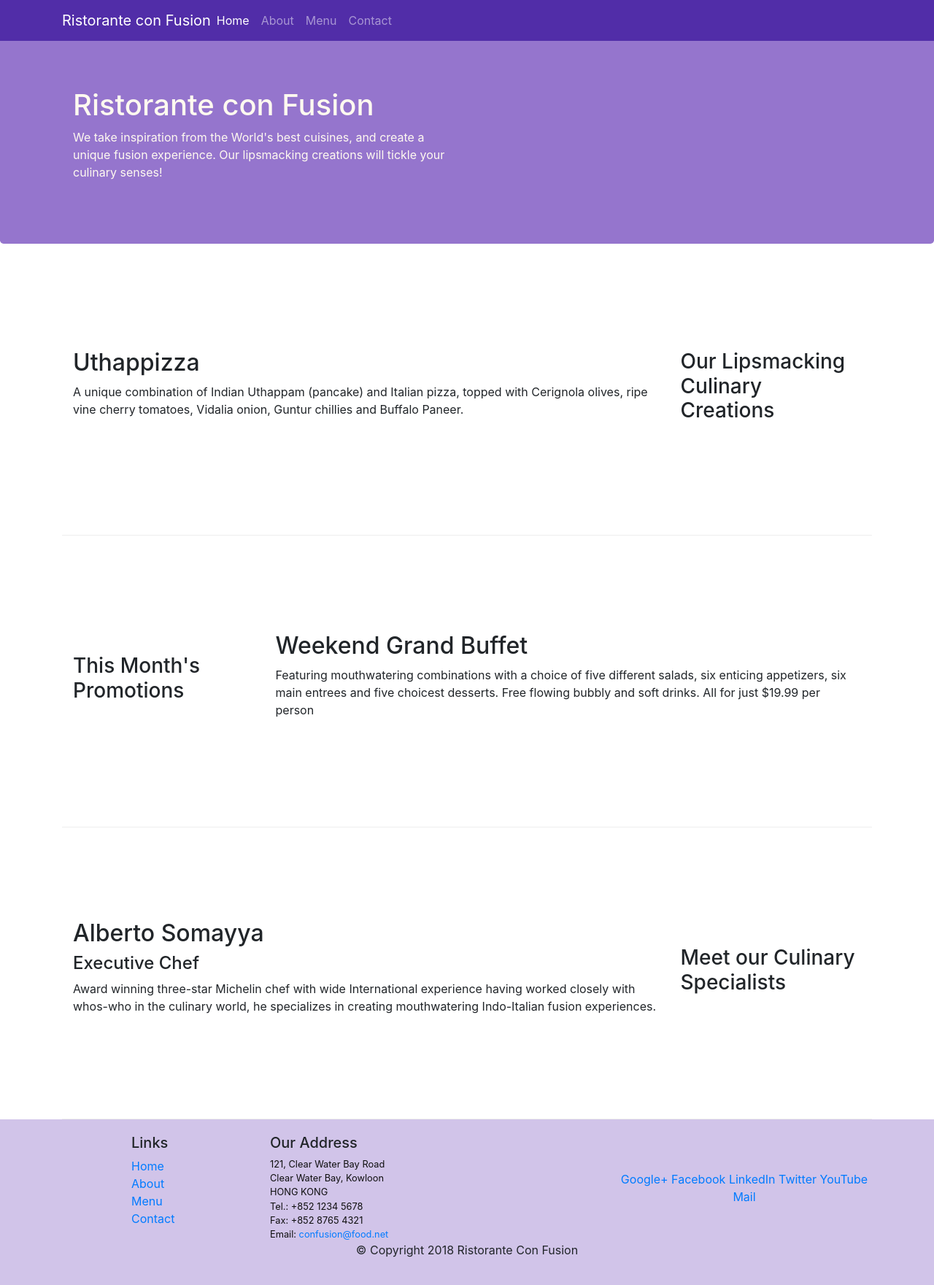
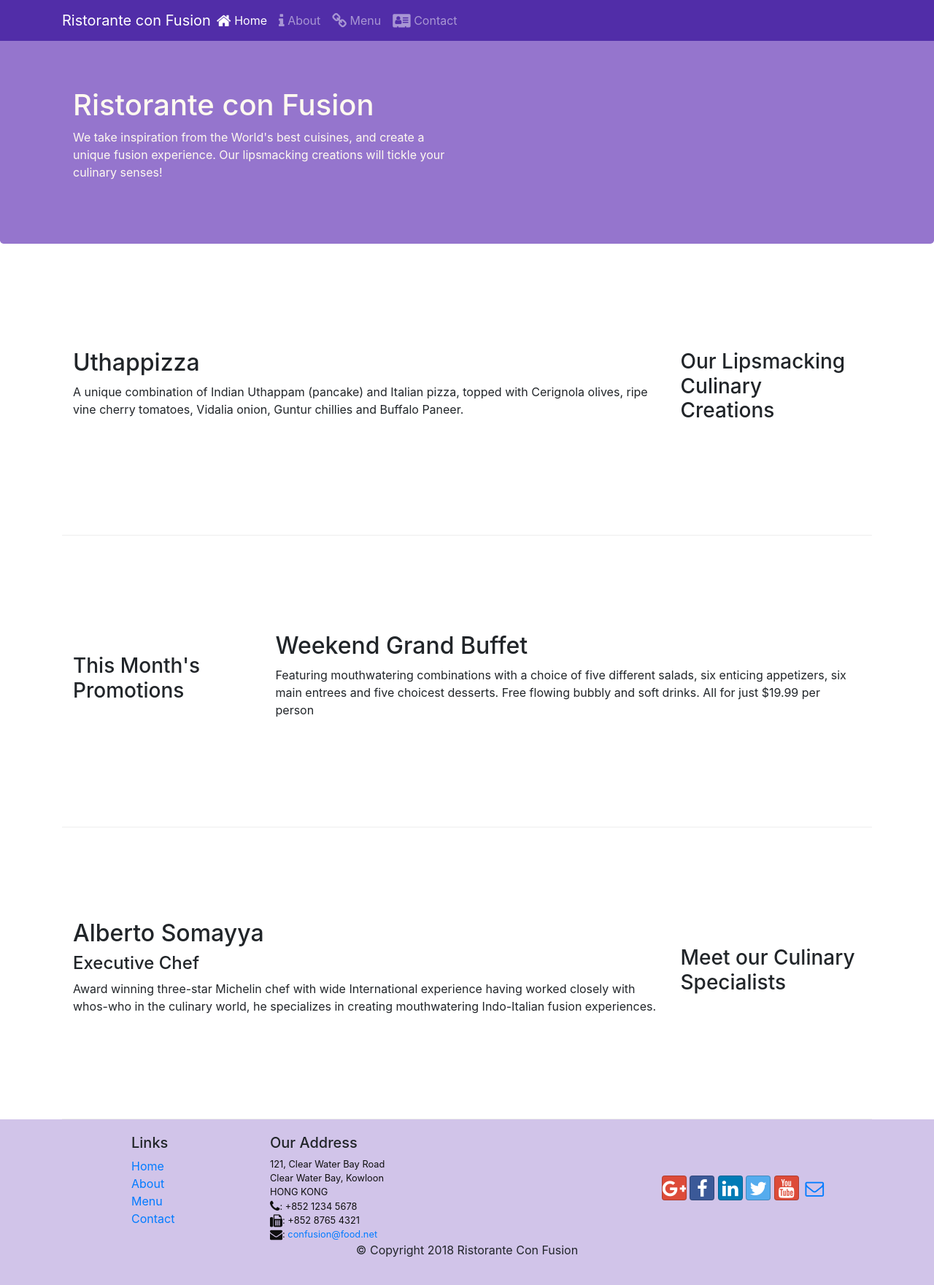
Before and after one commit to EshwarThummala/con-Fusion, a website: page index.html in a window 1280 px wide. Shown: the whole page at 73% size. Drawn offline with nearby package versions, Linux system fonts and the light colour scheme.

Commit message:
Icon fonts

```diff
--- a/index.html
+++ b/index.html
@@ -8,7 +8,9 @@
     <meta http-equiv="x-ua-compatible" content="ie=edge">
 
     <!-- Bootstrap CSS -->
-    <link rel="stylesheet" href="node_modules/bootstrap/dist/css/bootstrap.min.css">
+    <link rel="stylesheet" href="node_modules/bootstrap/dist/css/bootstrap.min.css" />
+    <link rel="stylesheet" href="node_modules/font-awesome/css/font-awesome.min.css" />
+    <link rel="stylesheet" href="node_modules/bootstrap-social/bootstrap-social.css" />
     <link rel="stylesheet" href="CSS/styles.css" />
     <title>Ristorante Con Fusion</title>
 </head>
@@ -22,10 +24,10 @@
             <a class="navbar-brand mr-auto" href="#">Ristorante con Fusion</a>
             <div class="collapse navbar-collapse" id="Navbar">
                 <ul class="navbar-nav mr-auto">
-                    <li class="nav-item active"><a class="nav-link" href="#">Home</a></li>
-                    <li class="nav-item"><a class="nav-link" href="aboutus.html">About</a></li>
-                    <li class="nav-item"><a class="nav-link" href="#">Menu</a></li>
-                    <li class="nav-item"><a class="nav-link" href="#">Contact</a></li>
+                    <li class="nav-item active"><a class="nav-link" href="#"><span class="fa fa-home fa-lg"></span> Home</a></li>
+                    <li class="nav-item"><a class="nav-link" href="aboutus.html"><span class="fa fa-info fa-lg"></span> About</a></li>
+                    <li class="nav-item"><a class="nav-link" href="#"><span class="fa fa-link fa-lg"></span> Menu</a></li>
+                    <li class="nav-item"><a class="nav-link" href="#"><span class="fa fa-address-card fa-lg"></span> Contact</a></li>
                 </ul>
             </div>
         </div>
@@ -95,19 +97,19 @@
                         121, Clear Water Bay Road<br>
                         Clear Water Bay, Kowloon<br>
                         HONG KONG<br>
-                        Tel.: +852 1234 5678<br>
-                        Fax: +852 8765 4321<br>
-                        Email: <a href="mailto:confusion@food.net">confusion@food.net</a>
+                        <i class="fa fa-phone fa-lg"></i>: +852 1234 5678<br>
+                        <i class="fa fa-fax fa-lg"></i>: +852 8765 4321<br>
+                        <i class="fa fa-envelope fa-lg"></i>: <a href="mailto:confusion@food.net">confusion@food.net</a>
                     </address>
                 </div>
                 <div class="col-12 col-sm-4 align-self-center">
                     <div class="text-center">
-                        <a href="http://google.com/+">Google+</a>
-                        <a href="http://www.facebook.com/profile.php?id=">Facebook</a>
-                        <a href="http://www.linkedin.com/in/">LinkedIn</a>
-                        <a href="http://twitter.com/">Twitter</a>
-                        <a href="http://youtube.com/">YouTube</a>
-                        <a href="mailto:">Mail</a>
+                        <a class="btn btn-social-icon btn-google" href="http://google.com/+"><i class="fa fa-google-plus fa-lg"></i></a>
+                        <a class="btn btn-social-icon btn-facebook" href="http://www.facebook.com/profile.php?id="><i class="fa fa-facebook fa-lg"></i></a>
+                        <a class="btn btn-social-icon btn-linkedin" href="http://www.linkedin.com/in/"><i class="fa fa-linkedin fa-lg"></i></a>
+                        <a class="btn btn-social-icon btn-twitter" href="http://twitter.com/"><i class="fa fa-twitter fa-lg"></i></a>
+                        <a class="btn btn-social-icon btn-google" href="http://youtube.com/"><i class="fa fa-youtube fa-lg"></i></a>
+                        <a class="btn btn-social-icon btn-" href="mailto:"><i class="fa fa-envelope-o fa-lg"></i></a>
                     </div>
                 </div>
             </div>
--- a/package.json
+++ b/package.json
@@ -15,6 +15,8 @@
   },
   "dependencies": {
     "bootstrap": "^4.0.0",
+    "bootstrap-social": "^5.1.1",
+    "font-awesome": "^4.7.0",
     "jquery": "^3.3.1",
     "popper.js": "^1.12.9"
   }
```
Also changed, not shown: aboutus.html (+15 -13 lines), 1 other file.
